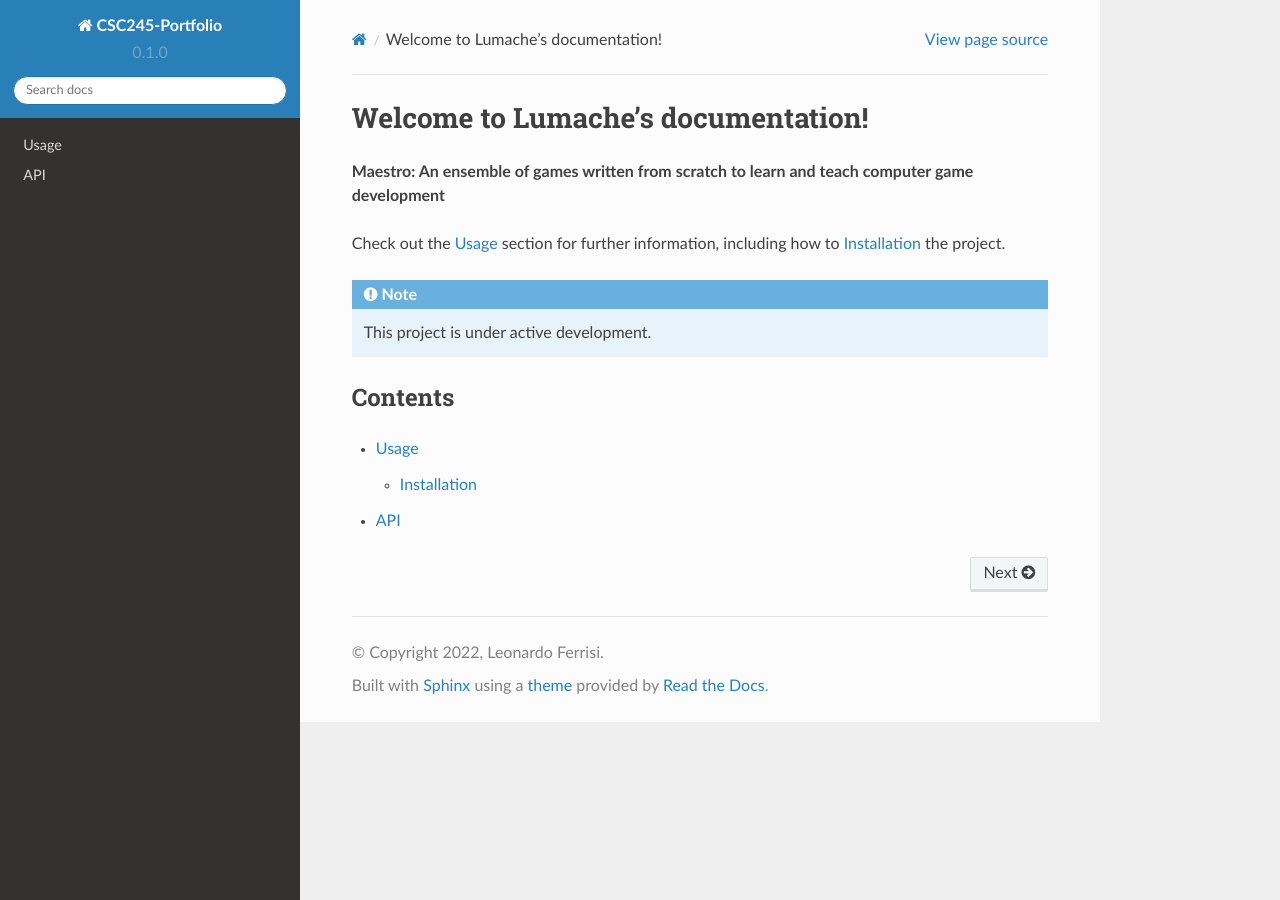
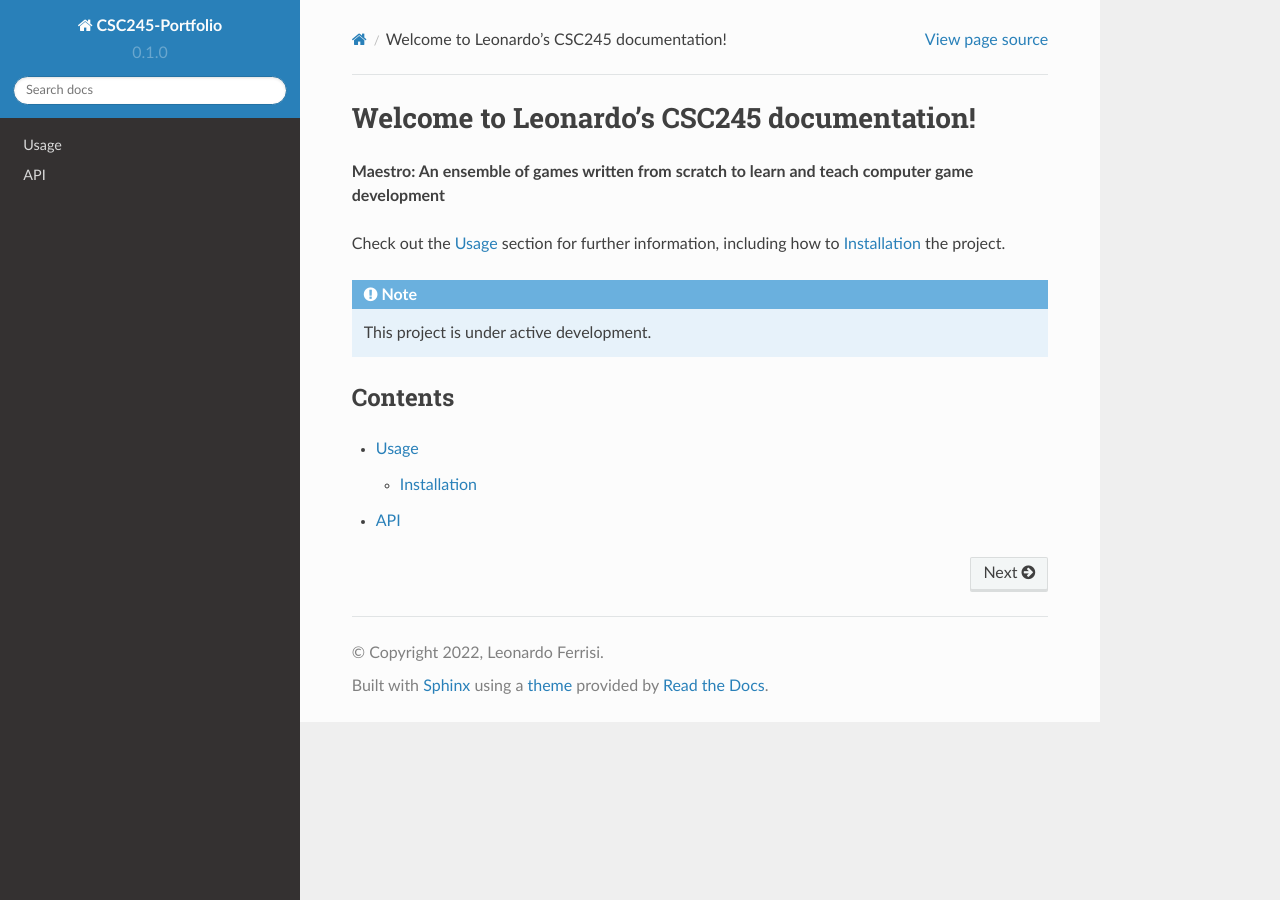
Before and after one commit to VitruviusTheMighty/Maestro, a Sphinx documentation site: the page built from docs/source/index.rst, in a window 1280 px wide. Built offline with Sphinx 7.4.7 and the Read the Docs theme 2.0.0, drawn with Linux system fonts in a browser that asks for light colours.

Commit message:
added some docs

```diff
--- a/docs/source/index.rst
+++ b/docs/source/index.rst
@@ -1,4 +1,4 @@
-Welcome to Lumache's documentation!
+Welcome to Leonardo's CSC245 documentation!
 ===================================
 
 **Maestro: An ensemble of games written from scratch to learn and teach computer game development**
```
